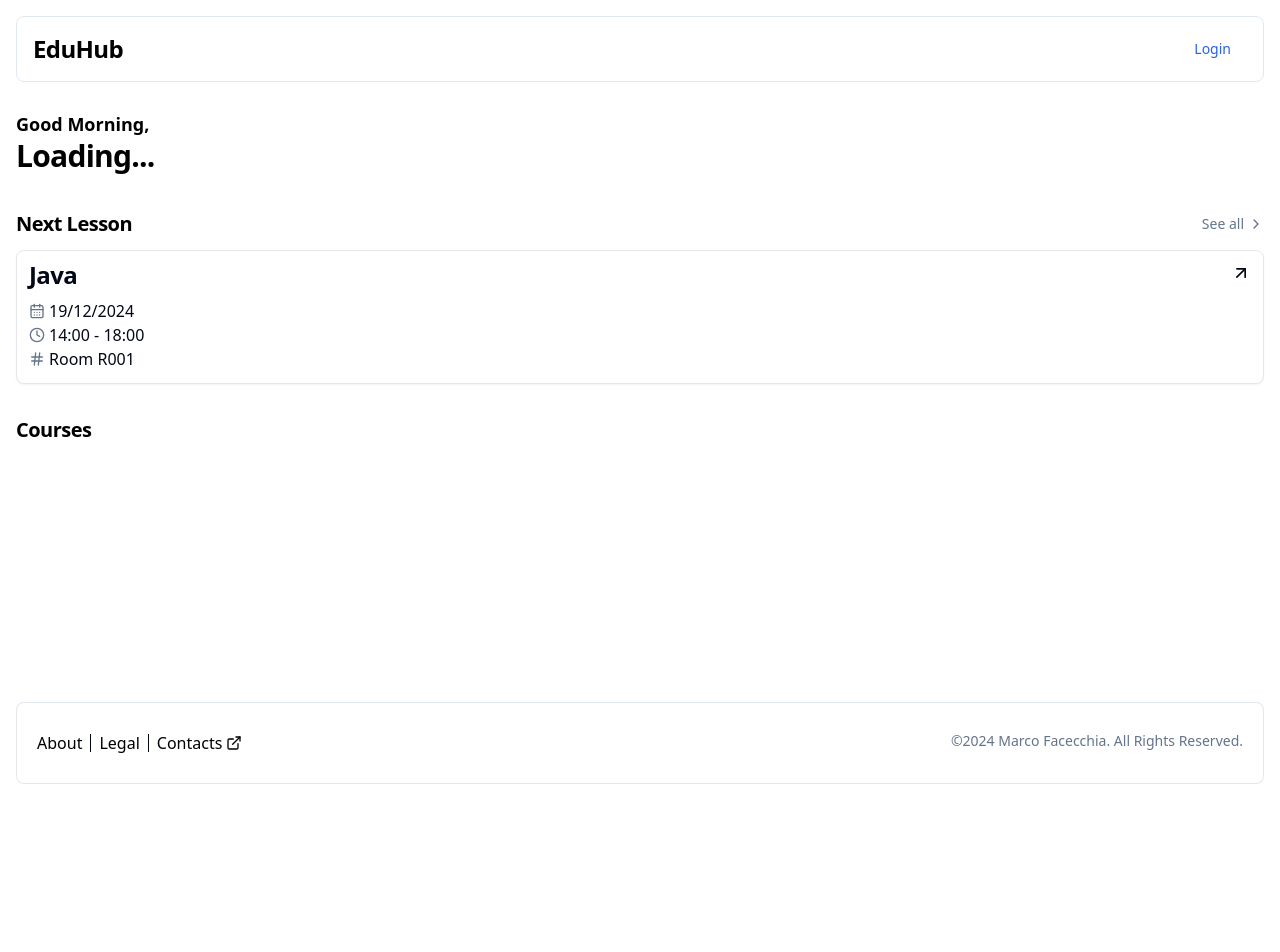
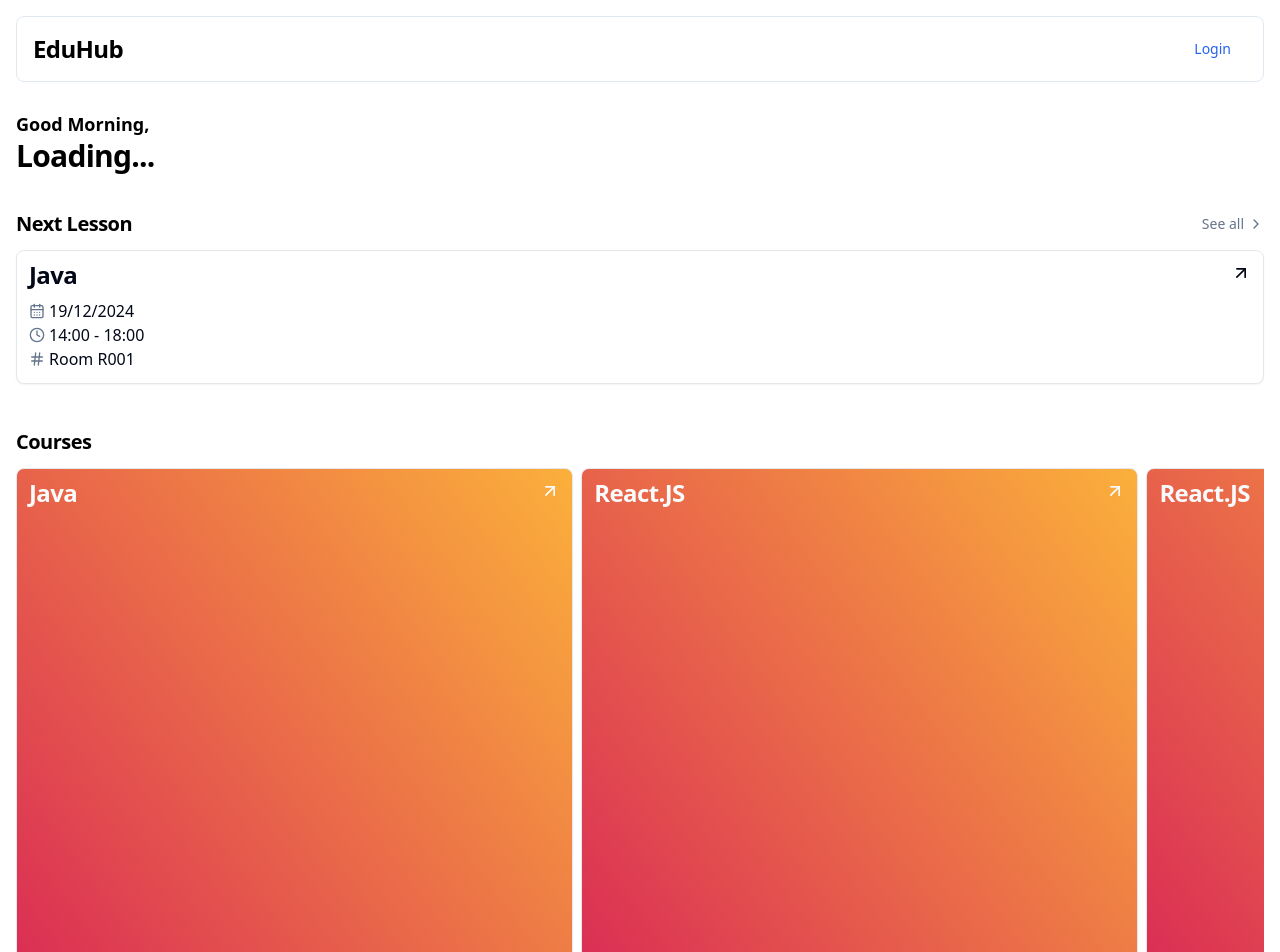
Before and after one commit to mfacecchia/eduhub, a React (Vite) app in the folder frontend/: page /dashboard in a window 1280 px wide. Shown: the top 952 px of the page. Before the commit the page ends 800 px from the top, so only its background shows below. Built offline with nearby package versions, Linux system fonts and the light colour scheme; no server answers.

Commit message:
feat: add classes slider

```diff
--- a/frontend/src/pages/DashboardPage.tsx
+++ b/frontend/src/pages/DashboardPage.tsx
@@ -1,4 +1,10 @@
 import { fetchAccount } from "@/api/accountApi";
+import ClassCard from "@/components/ClassCard";
+import {
+    Carousel,
+    CarouselContent,
+    CarouselItem,
+} from "@/components/common/carousel";
 import Section from "@/components/common/Section";
 import LessonCard from "@/components/LessonCard";
 import getGreeting from "@/lib/greetingSelector";
@@ -20,7 +26,7 @@ const DashboardPage = () => {
                 <p className="large">{greeting ?? "Hello"},</p>
                 <h2>{isAccountLoading ? "Loading..." : accountData?.name}</h2>
             </section>
-            <main>
+            <main className="mb-11">
                 <Section>
                     <div className="flex items-center justify-between py-3">
                         <h4>Next Lesson</h4>
@@ -42,7 +48,41 @@ const DashboardPage = () => {
                     />
                 </Section>
                 <Section>
-                    <h4>Courses</h4>
+                    <div className="py-3">
+                        <h4>Courses</h4>
+                    </div>
+                    <Carousel
+                        opts={{
+                            align: "start",
+                        }}
+                    >
+                        {/* TODO: Replace mock data with actual classes from backend */}
+                        <CarouselContent className="-ml-2">
+                            <CarouselItem className="basis-[45%] pl-2">
+                                <ClassCard
+                                    courseName="Java"
+                                    linkToClass="/classes/2"
+                                    teacherName="John Doe"
+                                />
+                            </CarouselItem>
+                            <CarouselItem className="basis-[45%] pl-2">
+                                <ClassCard
+                                    courseName="React.JS"
+                                    linkToClass="./"
+                                    teacherName="John Doe"
+                                    teacherAvatarUrl="https://picsum.photos/100"
+                                />
+                            </CarouselItem>
+                            <CarouselItem className="basis-[45%] pl-2">
+                                <ClassCard
+                                    courseName="React.JS"
+                                    linkToClass="./"
+                                    teacherName="John Doe"
+                                    teacherAvatarUrl="https://picsum.photos/100"
+                                />
+                            </CarouselItem>
+                        </CarouselContent>
+                    </Carousel>
                 </Section>
             </main>
         </>
```
